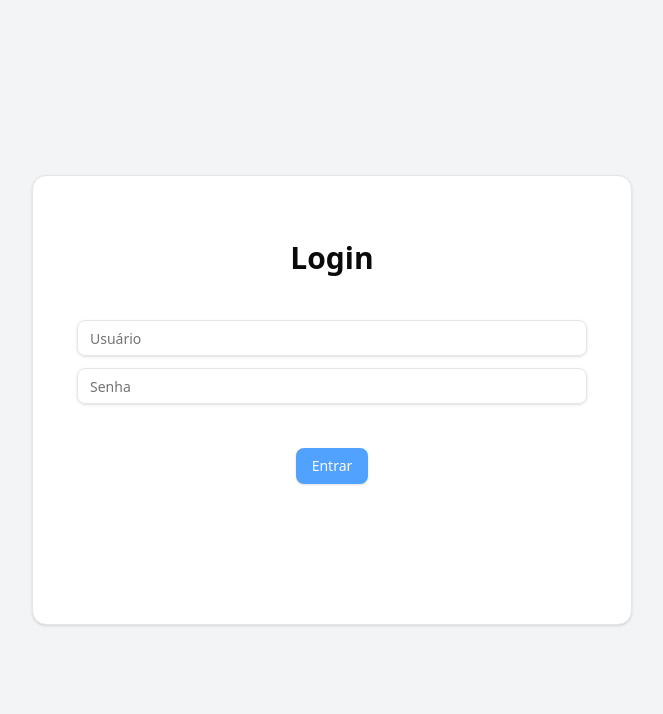
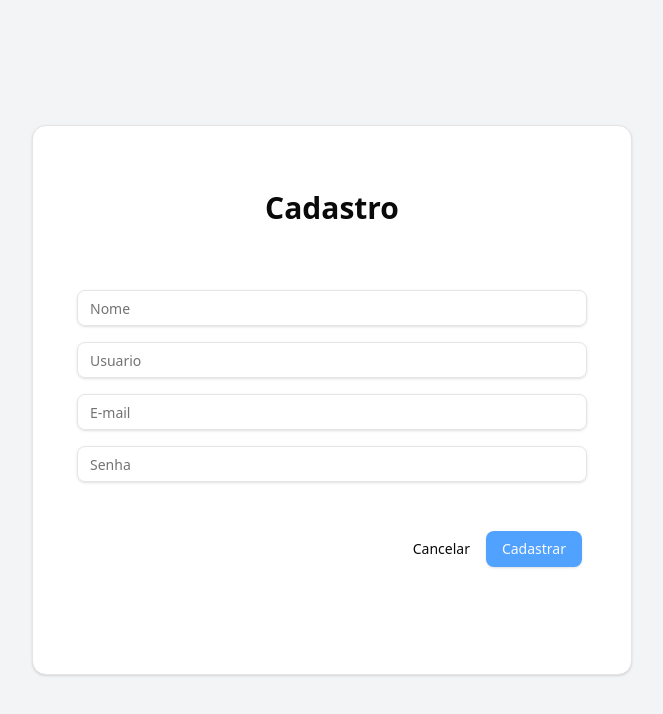
Before and after one commit to maryanasampaio/gerenciamento_de_tarefas, a React (Vite) app: page /cadastro in a window 1280 px wide. Shown: the top 714 px of the page, without its empty margins (308-971 px from the left). Built offline with nearby package versions, Linux system fonts and the light colour scheme.

Commit message:
Add => Feature de Cadastro

```diff
--- a/package.json
+++ b/package.json
@@ -20,6 +20,7 @@
     "lucide-react": "^0.544.0",
     "react": "^19.1.1",
     "react-dom": "^19.1.1",
+    "react-router-dom": "^7.9.3",
     "shadcn": "^3.3.1",
     "tailwind-merge": "^3.3.1",
     "tailwindcss-animate": "^1.0.7"
--- a/src/App.tsx
+++ b/src/App.tsx
@@ -1,10 +1,21 @@
+import { BrowserRouter, Route, Routes } from "react-router-dom";
 import { LoginView } from "./features/auth/views/LoginView";
+import { CadastroView } from "./features/cadastro/views/CadastroView";
 
 
 
 
 export default function App() {
   return (
-    LoginView()
+    <BrowserRouter>
+      <Routes>
+        <Route path="/" element={<LoginView />} />
+        <Route path="/login" element={<LoginView />} />
+        <Route path="/cadastro" element={<CadastroView />} />
+
+      </Routes>
+
+
+    </BrowserRouter>
   );
 }
--- a/src/features/auth/usecases/AuthUseCase.ts
+++ b/src/features/auth/usecases/AuthUseCase.ts
@@ -1,4 +1,4 @@
-import { Auth } from "../models/AuthModel";
+import { Navigate } from "react-router-dom";
 import { Repository } from "../repository/AuthRepository";
 
 export class AuthUseCase {
@@ -8,7 +8,9 @@ export class AuthUseCase {
     this.repository = new Repository();
   }
 
+
   async execute(usuario: string, senha: string) {
+
     if (!usuario || !senha) {
       throw new Error("Usuário e senha são obrigatórios");
     }
@@ -20,7 +22,6 @@ export class AuthUseCase {
     }
 
     localStorage.setItem("token", response.dados.token);
-
     return response.dados.usuario;
 
   }
--- a/src/features/auth/viewmodel/AuthViewModel.ts
+++ b/src/features/auth/viewmodel/AuthViewModel.ts
@@ -1,5 +1,6 @@
 import { useState } from "react";
 import { AuthUseCase } from "../usecases/AuthUseCase";
+import { useNavigate } from "react-router-dom";
 
 export function LoginViewModel() {
   const [usuario, setUsuario] = useState("");
@@ -10,6 +11,8 @@ export function LoginViewModel() {
 
   const loginUseCase = new AuthUseCase();
 
+  const navigate = useNavigate();
+
   async function handleLogin() {
     setLoading(true);
     setError(null);
@@ -19,6 +22,7 @@ export function LoginViewModel() {
       if (result) {
         setIsAuthenticated(true);
         alert("Login bem-sucedido, bem vindo(a) " + usuario + "!");
+        navigate('/home');
       }
     } catch (err: any) {
       setError(err.message || "Erro inesperado");
--- /dev/null
+++ b/src/features/cadastro/models/UsuarioModel.ts
@@ -0,0 +1,6 @@
+export interface UsuarioModel {
+  nome: string,
+  usuario: string,
+  email: string,
+  senha: string
+}
--- /dev/null
+++ b/src/features/cadastro/repository/CadastroRepository.ts
@@ -0,0 +1,20 @@
+import { UsuarioModel } from "../models/UsuarioModel";
+
+export class Repository {
+  private static usuarios: UsuarioModel[] = []; // <- array estático, não reseta
+
+  async criarUsuario(nome: string, usuario: string, email: string, senha: string): Promise<UsuarioModel> {
+    const novoUsuario: UsuarioModel = {
+      nome,
+      usuario,
+      email,
+      senha,
+    };
+    Repository.usuarios.push(novoUsuario);
+    return novoUsuario;
+  }
+
+  async listarUsuarios(): Promise<UsuarioModel[]> {
+    return Repository.usuarios;
+  }
+}
--- /dev/null
+++ b/src/features/cadastro/usecases/CadastroUseCase.ts
@@ -0,0 +1,34 @@
+import { UsuarioModel } from "../models/UsuarioModel";
+import { Repository } from "../repository/CadastroRepository";
+
+export class CadastroUseCase {
+  protected repository;
+
+  constructor() {
+    this.repository = new Repository();
+  }
+
+
+  async criar(nome: string, usuario: string, email: string, senha: string): Promise<UsuarioModel> {
+    try {
+      if (!nome || !usuario || !email || !senha) {
+        throw new Error("Todos os campos são obrigatórios");
+      }
+      const response = await this.repository.criarUsuario(nome, usuario, email, senha);
+
+      return response;
+    } catch (error: any) {
+      throw new Error(error.message || "Erro ao criar usuário");
+    }
+  }
+
+  async listar(): Promise<UsuarioModel[]> {
+    try {
+      const response = await this.repository.listarUsuarios();
+      return response;
+
+    } catch (error: any) {
+      throw new Error(error.message || "Erro ao listar usuários");
+    }
+  }
+}
--- /dev/null
+++ b/src/features/cadastro/viewmodel/CadastroViewModel.ts
@@ -0,0 +1,67 @@
+import { useState } from "react";
+import { CadastroUseCase } from "../usecases/CadastroUseCase";
+import { useNavigate } from "react-router-dom";
+
+export function CadastroViewModel() {
+  const [nome, setNome] = useState("");
+  const [usuario, setUsuario] = useState("");
+  const [email, setEmail] = useState("");
+  const [senha, setSenha] = useState("");
+  const [loading, setLoading] = useState(false);
+  const [error, setError] = useState<boolean | null>(null);
+
+
+  const cadastroUseCase = new CadastroUseCase();
+  const navigate = useNavigate();
+
+
+  async function handleListar() {
+    setLoading(true);
+    setError(null);
+    try {
+      const response = await cadastroUseCase.listar();
+      if (response) {
+        setError(false);
+        console.log(response);
+      }
+    } catch (error: any) {
+      setError(true);
+      console.log(error.message);
+    }
+
+  }
+  async function handleCadastro() {
+    setLoading(true);
+    setError(null);
+    try {
+      const response = await cadastroUseCase.criar(nome, usuario, email, senha);
+      if (response) {
+        setError(false);
+        alert('Usuário criado com sucesso!');
+        // navigate('/login');
+        handleListar();
+
+      }
+    } catch (error: any) {
+      setError(true);
+      alert(error.message);
+      navigate('/cadastro');
+    } finally {
+      setLoading(false);
+    }
+  }
+
+  return {
+    nome,
+    setNome,
+    usuario,
+    setUsuario,
+    email,
+    setEmail,
+    senha,
+    setSenha,
+    loading,
+    error,
+    handleCadastro,
+  }
+}
--- /dev/null
+++ b/src/features/cadastro/views/CadastroView.tsx
@@ -0,0 +1,76 @@
+import { Button } from "@/components/ui/button"
+import { Card, CardContent, CardFooter, CardHeader } from "@/components/ui/card"
+import { Input } from "@/components/ui/input"
+import { CadastroViewModel } from "../viewmodel/CadastroViewModel"
+import { Loader2 } from "lucide-react"
+
+export const CadastroView = () => {
+  const {
+    nome,
+    setNome,
+    usuario,
+    setUsuario,
+    email,
+    setEmail,
+    senha,
+    setSenha,
+    error,
+    loading,
+    handleCadastro
+  } = CadastroViewModel()
+
+
+  if (loading) return (
+    <div className="flex items-center justify-center min-h-screen">
+      <Loader2 className="h-6 w-6 animate-spin text-primary mr-2" />
+      <span>Criando usuário...</span>
+    </div>
+  )
+
+
+
+  return (
+    <>
+      <div className="flex items-center justify-center min-h-screen bg-gray-100">
+        <Card className="items-center justify-center h-[550px] w-[600px]">
+          <CardHeader>
+            <h1 className="text-3xl font-bold text-center mt-10">Cadastro</h1>
+          </CardHeader>
+          <CardContent className="flex flex-col gap-4 m-[20px] mt-10 items-center">
+            <Input
+              type="text"
+              placeholder="Nome"
+              value={nome}
+              onChange={(e) => setNome(e.target.value)}
+            ></Input>
+            <Input
+              type="text"
+              placeholder="Usuario"
+              value={usuario}
+              onChange={(e) => setUsuario(e.target.value)}
+            >
+            </Input>
+            <Input
+              type="email"
+              placeholder="E-mail"
+              value={email}
+              onChange={(e) => setEmail(e.target.value)}
+            ></Input>
+            <Input
+              type="password"
+              placeholder="Senha"
+              value={senha}
+              onChange={(e) => setSenha(e.target.value)}
+            >
+            </Input>
+          </CardContent>
+          <CardFooter className="flex justify-end m-[25px]">
+            <Button variant={"ghost"}>Cancelar</Button>
+            <Button onClick={handleCadastro}>Cadastrar</Button>
+          </CardFooter>
+        </Card>
+      </div>
+
+    </>
+  )
+}
```
Also changed, not shown: 1 other file (tests, documents, lock files or other folders).
